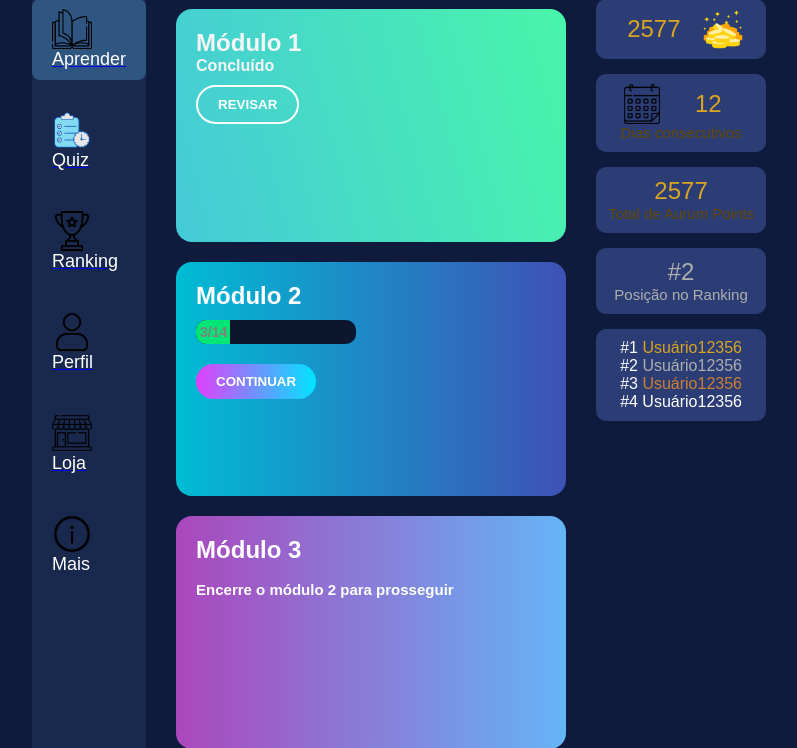
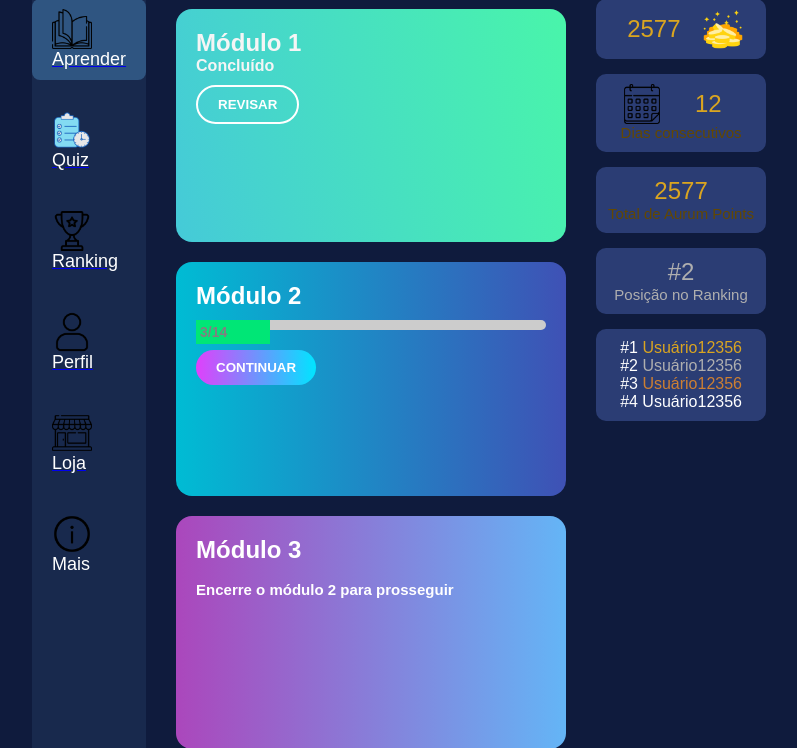
Before and after one commit to gabi-tarifa/AurumProject, a Flask app: page /inicial in a window 1280 px wide. Shown: the part 21-769 px from the top of the page, without its empty margins (258-1055 px from the left). Run offline with Flask 3, Linux system fonts and the light colour scheme.

Commit message:
minor update on fcking already existing screens

```diff
--- a/AurumProject/templates/a.html
+++ b/AurumProject/templates/a.html
@@ -57,7 +57,7 @@
 
       <div class="modulo modulo2">
         <h2>Módulo 2</h2>
-        <div class="progress-bartp">
+        <div class="progress-bar">
           <div class="progresstp" style="width: 21%;">3/14</div>
         </div>
         <button class="continuar-btn">CONTINUAR</button>
--- a/AurumProject/templates/ranking.html
+++ b/AurumProject/templates/ranking.html
@@ -68,10 +68,10 @@
         <button class="quiz-btn">Quiz<br><span class="up">Treinar agora</span></button>
         <div class="modulo modulo2">
           <p>Módulo 2</p>
-          <div class="progress-bartp">
+          <div class="progress-bartp" style="align-content: center;">
             <div class="progresstp" style="width: 21%"></div>
           </div>
-          <button class="continue-btn" style="align-content: center;">Continuar</button>
+          <button class="continue-btn">Continuar</button>
         </div>
       </aside>
     </main>
```
